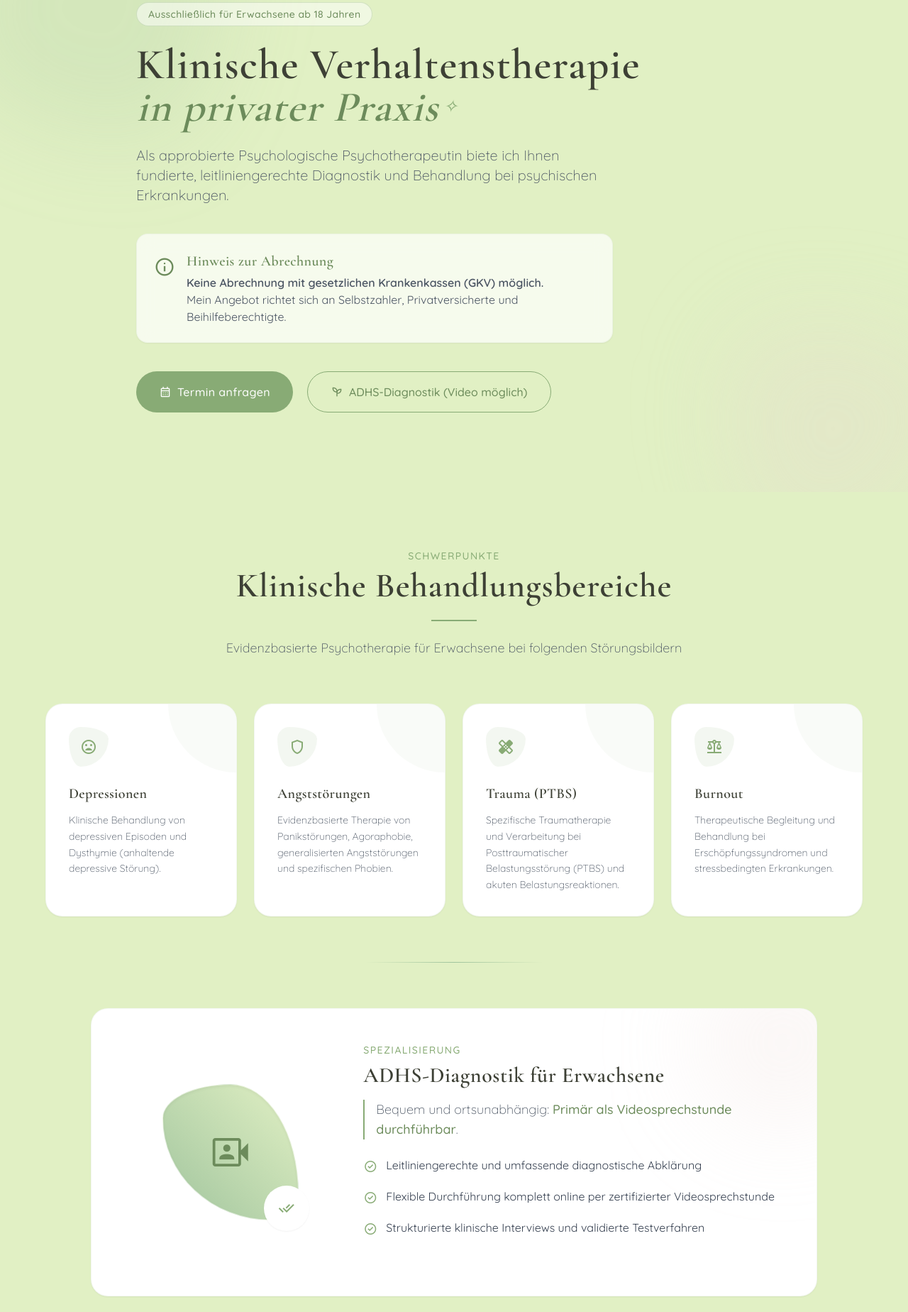
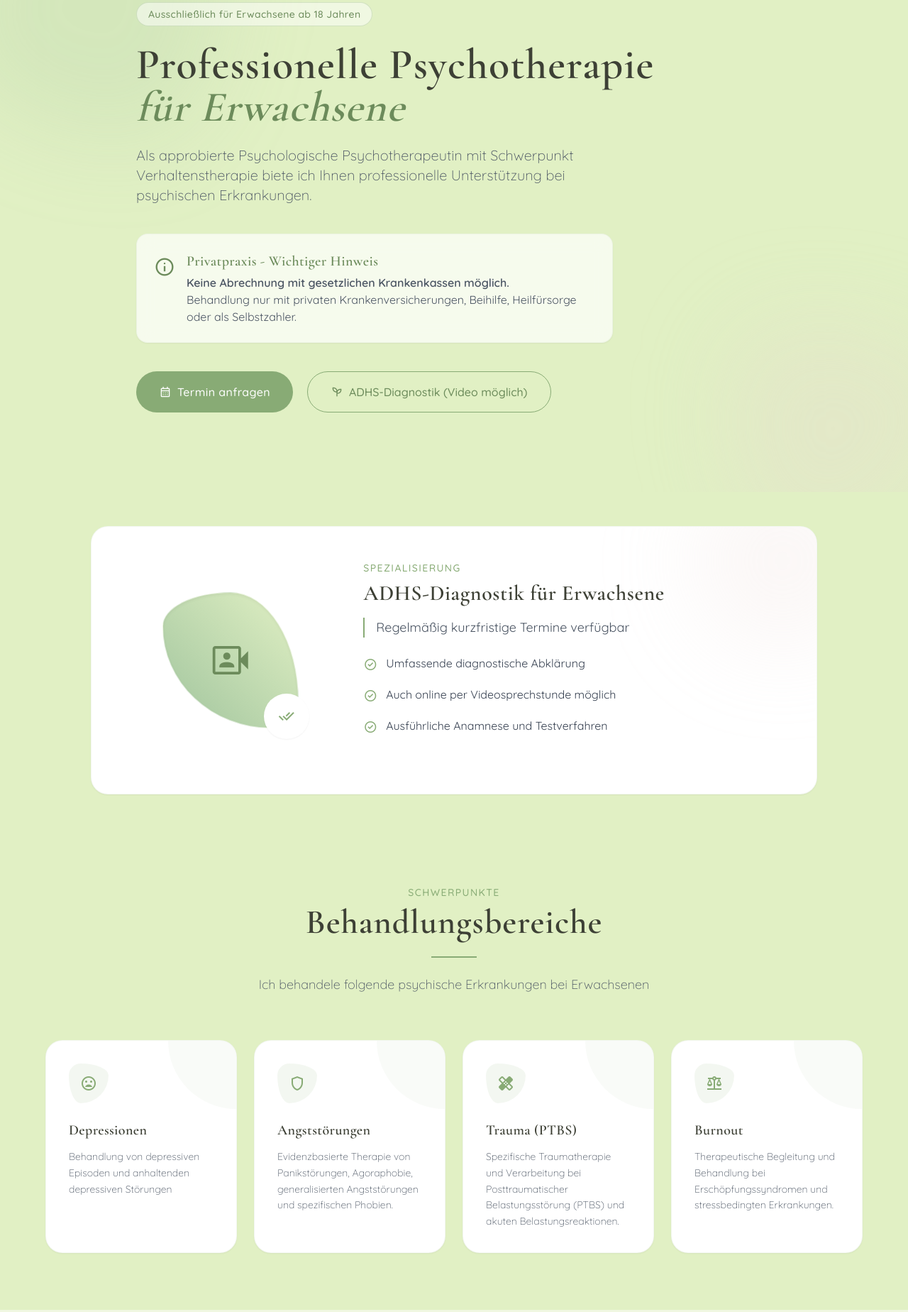
Before and after one commit to Mtothexmax/psychotherapie-praxis, a plain HTML site: page docs/index.html in a window 1280 px wide. Shown: the part 204-2052 px from the top of the page at 71% size. Drawn offline with nearby package versions, Linux system fonts and the light colour scheme.

Commit message:
removed florwe and updated style

```diff
--- a/docs/index.html
+++ b/docs/index.html
@@ -73,22 +73,6 @@
             border-radius: 4px;
         }
 
-        .floral-accent {
-            position: relative;
-            display: inline-block;
-        }
-
-        .floral-accent::after {
-            content: "✧";
-            position: absolute;
-            right: -28px;
-            top: 50%;
-            transform: translateY(-50%);
-            color: #88AB75;
-            font-size: 1.5rem;
-            font-weight: 300;
-        }
-
         .btn-primary {
             transition: all 0.4s cubic-bezier(0.4, 0, 0.2, 1);
             position: relative;
@@ -152,11 +136,11 @@
                         Ausschließlich für Erwachsene ab 18 Jahren
                     </div>
                     <h2 class="text-4xl md:text-6xl font-serif font-semibold mb-6 leading-tight text-text-dark">
-                        Klinische Verhaltenstherapie<br />
-                        <span class="text-sage-dark floral-accent italic">in privater Praxis</span>
+                        Professionelle Psychotherapie<br />
+                        <span class="text-sage-dark italic">für Erwachsene</span>
                     </h2>
                     <p class="text-lg md:text-xl text-gray-600 mb-8 leading-relaxed max-w-2xl mx-auto md:mx-0 font-light">
-                        Als approbierte Psychologische Psychotherapeutin biete ich Ihnen fundierte, leitliniengerechte Diagnostik und Behandlung bei psychischen Erkrankungen.
+                        Als approbierte Psychologische Psychotherapeutin mit Schwerpunkt Verhaltenstherapie biete ich Ihnen professionelle Unterstützung bei psychischen Erkrankungen.
                     </p>
                 </div>
                 <div class="bg-white/70 backdrop-blur-md rounded-2xl p-6 shadow-sm border border-sage/10 mb-10 max-w-2xl mx-auto md:mx-0">
@@ -165,10 +149,10 @@
                             <span class="material-symbols-outlined text-sage-dark text-3xl">info</span>
                         </div>
                         <div class="ml-4 text-left">
-                            <h3 class="text-xl font-serif font-semibold text-sage-dark mb-1">Hinweis zur Abrechnung</h3>
+                            <h3 class="text-xl font-serif font-semibold text-sage-dark mb-1">Privatpraxis - Wichtiger Hinweis</h3>
                             <p class="text-gray-600 text-sm md:text-base leading-relaxed">
-                                <strong>Keine Abrechnung mit gesetzlichen Krankenkassen (GKV) möglich.</strong><br />
-                                Mein Angebot richtet sich an Selbstzahler, Privatversicherte und Beihilfeberechtigte.
+                                <strong>Keine Abrechnung mit gesetzlichen Krankenkassen möglich.</strong><br />
+                                Behandlung nur mit privaten Krankenversicherungen, Beihilfe, Heilfürsorge oder als Selbstzahler.
                             </p>
                         </div>
                     </div>
@@ -187,19 +171,10 @@
         </div>
     </section>
 
-    <section id="schwerpunkte" class="py-20 relative">
+    <!-- ADHS Section - Now higher up -->
+    <section id="adhs-diagnostik" class="py-12 relative scroll-mt-24">
         <div class="container mx-auto px-4 relative z-10">
-            <div class="text-center mb-16">
-                <span class="text-sage font-medium tracking-widest uppercase text-sm mb-2 block">Schwerpunkte</span>
-                <h2 class="text-3xl md:text-5xl font-serif font-semibold mb-6 text-text-dark">Klinische Behandlungsbereiche</h2>
-                <div class="w-16 h-0.5 bg-sage mx-auto mb-6"></div>
-                <p class="text-lg text-gray-600 max-w-2xl mx-auto font-light">
-                    Evidenzbasierte Psychotherapie für Erwachsene bei folgenden Störungsbildern
-                </p>
-            </div>
-            <div class="grid grid-cols-1 md:grid-cols-2 lg:grid-cols-4 gap-6 max-w-6xl mx-auto" id="treatment-grid"></div>
-            <div class="section-divider"></div>
-            <div class="max-w-5xl mx-auto scroll-mt-24" id="adhs-diagnostik">
+            <div class="max-w-5xl mx-auto">
                 <div class="bg-white rounded-3xl p-8 md:p-12 shadow-sm border border-sage/10 relative overflow-hidden">
                     <div class="absolute -right-20 -top-20 w-64 h-64 bg-boho-blush/20 rounded-full blur-3xl"></div>
                     <div class="flex flex-col md:flex-row items-center gap-10 relative z-10">
@@ -215,26 +190,40 @@
                             <span class="text-sage font-medium tracking-widest uppercase text-sm mb-2 block">Spezialisierung</span>
                             <h3 class="text-3xl font-serif font-semibold mb-4 text-text-dark">ADHS-Diagnostik für Erwachsene</h3>
                             <p class="text-lg mb-6 text-gray-600 font-light border-l-2 border-sage pl-4">
-                                Bequem und ortsunabhängig: <strong class="text-sage-dark font-medium">Primär als Videosprechstunde durchführbar</strong>.
+                                <strong>Regelmäßig kurzfristige Termine verfügbar</strong>
                             </p>
                             <ul class="space-y-4 mb-8">
                                 <li class="flex items-start">
                                     <span class="material-symbols-outlined text-sage mr-3 text-xl">check_circle</span>
-                                    <span class="text-gray-700">Leitliniengerechte und umfassende diagnostische Abklärung</span>
+                                    <span class="text-gray-700">Umfassende diagnostische Abklärung</span>
                                 </li>
                                 <li class="flex items-start">
                                     <span class="material-symbols-outlined text-sage mr-3 text-xl">check_circle</span>
-                                    <span class="text-gray-700">Flexible Durchführung komplett online per zertifizierter Videosprechstunde</span>
+                                    <span class="text-gray-700">Auch online per Videosprechstunde möglich</span>
                                 </li>
                                 <li class="flex items-start">
                                     <span class="material-symbols-outlined text-sage mr-3 text-xl">check_circle</span>
-                                    <span class="text-gray-700">Strukturierte klinische Interviews und validierte Testverfahren</span>
+                                    <span class="text-gray-700">Ausführliche Anamnese und Testverfahren</span>
                                 </li>
                             </ul>
                         </div>
                     </div>
                 </div>
             </div>
+        </div>
+    </section>
+
+    <section id="schwerpunkte" class="py-20 relative">
+        <div class="container mx-auto px-4 relative z-10">
+            <div class="text-center mb-16">
+                <span class="text-sage font-medium tracking-widest uppercase text-sm mb-2 block">Schwerpunkte</span>
+                <h2 class="text-3xl md:text-5xl font-serif font-semibold mb-6 text-text-dark">Behandlungsbereiche</h2>
+                <div class="w-16 h-0.5 bg-sage mx-auto mb-6"></div>
+                <p class="text-lg text-gray-600 max-w-2xl mx-auto font-light">
+                    Ich behandele folgende psychische Erkrankungen bei Erwachsenen
+                </p>
+            </div>
+            <div class="grid grid-cols-1 md:grid-cols-2 lg:grid-cols-4 gap-6 max-w-6xl mx-auto" id="treatment-grid"></div>
         </div>
     </section>
 
@@ -259,19 +248,19 @@
                     <div class="w-full lg:w-2/3">
                         <div class="bg-white/80 backdrop-blur-sm rounded-3xl p-8 md:p-10 shadow-sm border border-sage/10 card-hover">
                             <div class="floral-border pl-6 mb-8">
-                                <h3 class="text-2xl font-serif font-semibold text-text-dark">Qualifikation &amp; Rahmenbedingungen</h3>
+                                <h3 class="text-2xl font-serif font-semibold text-text-dark">Qualifikation &amp; Therapieangebot</h3>
                             </div>
                             <div class="grid grid-cols-1 md:grid-cols-2 gap-8">
                                 <div class="space-y-6">
                                     <div>
                                         <div class="flex items-center mb-3">
                                             <span class="material-symbols-outlined text-sage mr-2">school</span>
-                                            <h4 class="font-serif font-semibold text-lg text-sage-dark">Beruflicher Hintergrund</h4>
+                                            <h4 class="font-serif font-semibold text-lg text-sage-dark">Qualifikation</h4>
                                         </div>
                                         <ul class="text-gray-600 space-y-2 font-light ml-8 list-disc list-outside marker:text-sage/50">
                                             <li>M. Sc. Psychologie</li>
                                             <li>Approbation als Psychologische Psychotherapeutin</li>
-                                            <li>Fachkundenachweis in Verhaltenstherapie</li>
+                                            <li>Richtlinienverfahren Verhaltenstherapie</li>
                                             <li>Eintrag im Arztregister</li>
                                         </ul>
                                     </div>
@@ -283,10 +272,10 @@
                                             <h4 class="font-serif font-semibold text-lg text-sage-dark">Behandlungsfokus</h4>
                                         </div>
                                         <ul class="text-gray-600 space-y-2 font-light ml-8 list-disc list-outside marker:text-sage/50">
-                                            <li><strong class="font-medium text-gray-700">Ausschließlich Einzeltherapie</strong></li>
-                                            <li>Keine Gruppen- oder Paartherapie</li>
-                                            <li><strong class="font-medium text-gray-700">Nur für Erwachsene ab 18 Jahren</strong></li>
-                                            <li>Keine Behandlung von Kindern/Jugendlichen</li>
+                                            <li><strong class="font-medium text-gray-700">Nur Einzeltherapie</strong></li>
+                                            <li class="text-xs">(keine Gruppen- oder Paartherapie)</li>
+                                            <li><strong class="font-medium text-gray-700">Nur Erwachsene ab 18 Jahren</strong></li>
+                                            <li class="text-xs">(keine Kinder- und Jugendlichen-Therapie)</li>
                                         </ul>
                                     </div>
                                 </div>
@@ -303,9 +292,9 @@
             <div class="max-w-5xl mx-auto">
                 <div class="text-center mb-16">
                     <span class="text-sage font-medium tracking-widest uppercase text-sm mb-2 block">Kontakt</span>
-                    <h2 class="text-3xl md:text-5xl font-serif font-semibold mb-6 text-text-dark">Terminvereinbarung</h2>
+                    <h2 class="text-3xl md:text-5xl font-serif font-semibold mb-6 text-text-dark">Kontakt &amp; Terminvereinbarung</h2>
                     <div class="w-16 h-0.5 bg-sage mx-auto mb-6"></div>
-                    <p class="text-lg text-gray-600 font-light">Bitte beachten Sie, dass es sich um eine Privatpraxis handelt.</p>
+                    <p class="text-lg text-gray-600 font-light">Nehmen Sie Kontakt auf für ein erstes Gespräch</p>
                 </div>
                 <div class="grid grid-cols-1 lg:grid-cols-5 gap-8">
                     <div class="lg:col-span-2">
@@ -353,7 +342,7 @@
                                 <div class="flex items-start bg-sage/5 p-4 rounded-xl">
                                     <input class="h-5 w-5 text-sage focus:ring-sage border-sage/30 rounded mt-0.5" id="privacy" name="privacy" required type="checkbox" />
                                     <label class="ml-3 text-sm text-gray-600 font-light leading-relaxed" for="privacy">
-                                        Ich habe verstanden, dass es sich um eine <strong>Privatpraxis ohne Kassenzulassung</strong> handelt. Ich stimme der Verarbeitung meiner Daten gemäß Datenschutzerklärung zu. *
+                                        Ich stimme der Verarbeitung meiner Daten gemäß Datenschutzerklärung zu. *
                                     </label>
                                 </div>
                                 <button class="w-full bg-sage hover:bg-sage-dark text-white font-medium py-4 px-6 rounded-xl transition duration-300 flex items-center justify-center tracking-wide" type="submit">
@@ -380,7 +369,7 @@
                         <h3 class="text-xl font-serif font-semibold text-white tracking-wide">Privatpraxis für Psychotherapie</h3>
                     </div>
                     <p class="text-white/70 font-light leading-relaxed mb-4">
-                        Klinische Psychologische Psychotherapie mit Schwerpunkt Verhaltenstherapie.
+                        Psychologische Psychotherapie mit Schwerpunkt Verhaltenstherapie für Erwachsene.
                     </p>
                     <div class="inline-block px-3 py-1 bg-white/10 rounded-md text-xs font-medium tracking-wider text-cream">
                         NUR ERWACHSENE • PRIVATPRAXIS
@@ -402,7 +391,7 @@
             </div>
             <div class="pt-8 border-t border-white/10 text-center text-white/50 text-sm font-light">
                 <p>© <span id="current-year"></span> Privatpraxis für Psychotherapie. Alle Rechte vorbehalten.</p>
-                <p class="mt-2 text-xs">Diese Website dient ausschließlich zu Informationszwecken und ersetzt keine medizinische oder psychologische Diagnostik/Behandlung.</p>
+                <p class="mt-2 text-xs">Diese Website dient ausschließlich zu Informationszwecken.</p>
             </div>
         </div>
     </footer>
@@ -447,14 +436,14 @@
     <script>
         const navigationItems = [
             { label: "Start", href: "#home" },
+            { label: "ADHS-Diagnostik", href: "#adhs-diagnostik" },
             { label: "Schwerpunkte", href: "#schwerpunkte" },
-            { label: "ADHS-Diagnostik", href: "#adhs-diagnostik" },
             { label: "Über mich", href: "#ueber-mich" },
             { label: "Kontakt", href: "#kontakt" }
         ];
 
         const treatmentAreas = [
-            { title: "Depressionen", description: "Klinische Behandlung von depressiven Episoden und Dysthymie (anhaltende depressive Störung).", icon: "mood_bad" },
+            { title: "Depressionen", description: "Behandlung von depressiven Episoden und anhaltenden depressiven Störungen", icon: "mood_bad" },
             { title: "Angststörungen", description: "Evidenzbasierte Therapie von Panikstörungen, Agoraphobie, generalisierten Angststörungen und spezifischen Phobien.", icon: "shield" },
             { title: "Trauma (PTBS)", description: "Spezifische Traumatherapie und Verarbeitung bei Posttraumatischer Belastungsstörung (PTBS) und akuten Belastungsreaktionen.", icon: "healing" },
             { title: "Burnout", description: "Therapeutische Begleitung und Behandlung bei Erschöpfungssyndromen und stressbedingten Erkrankungen.", icon: "balance" }
```
